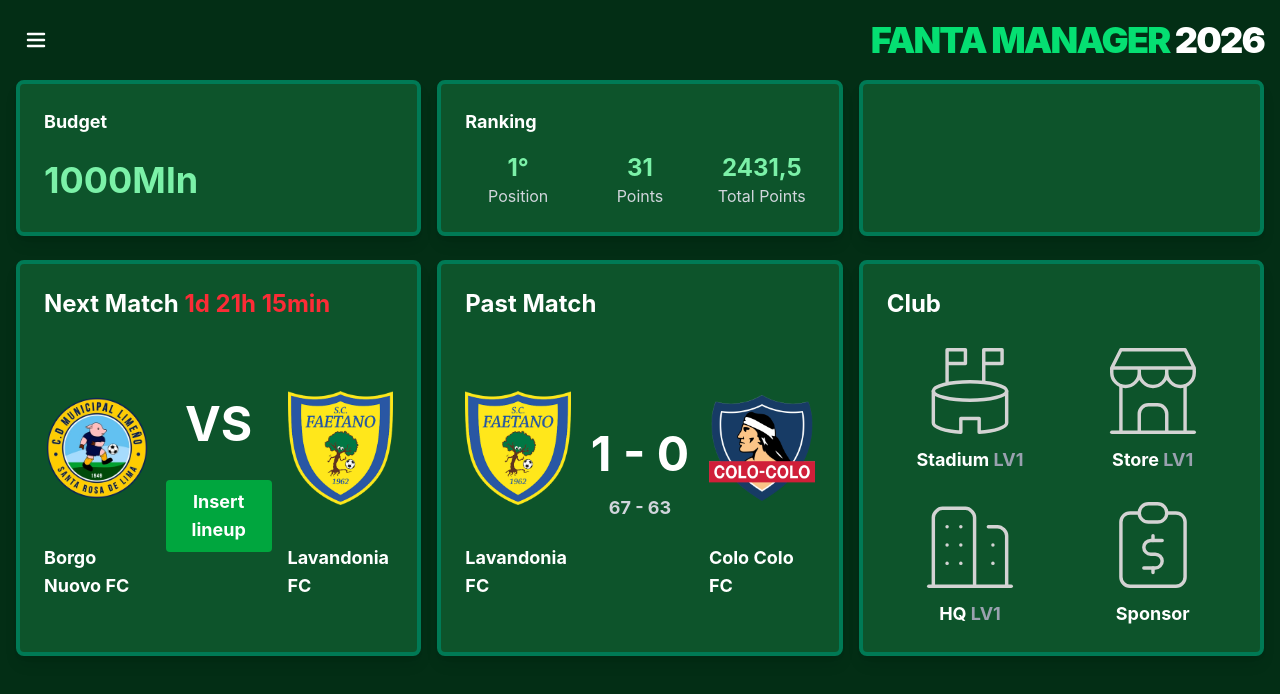
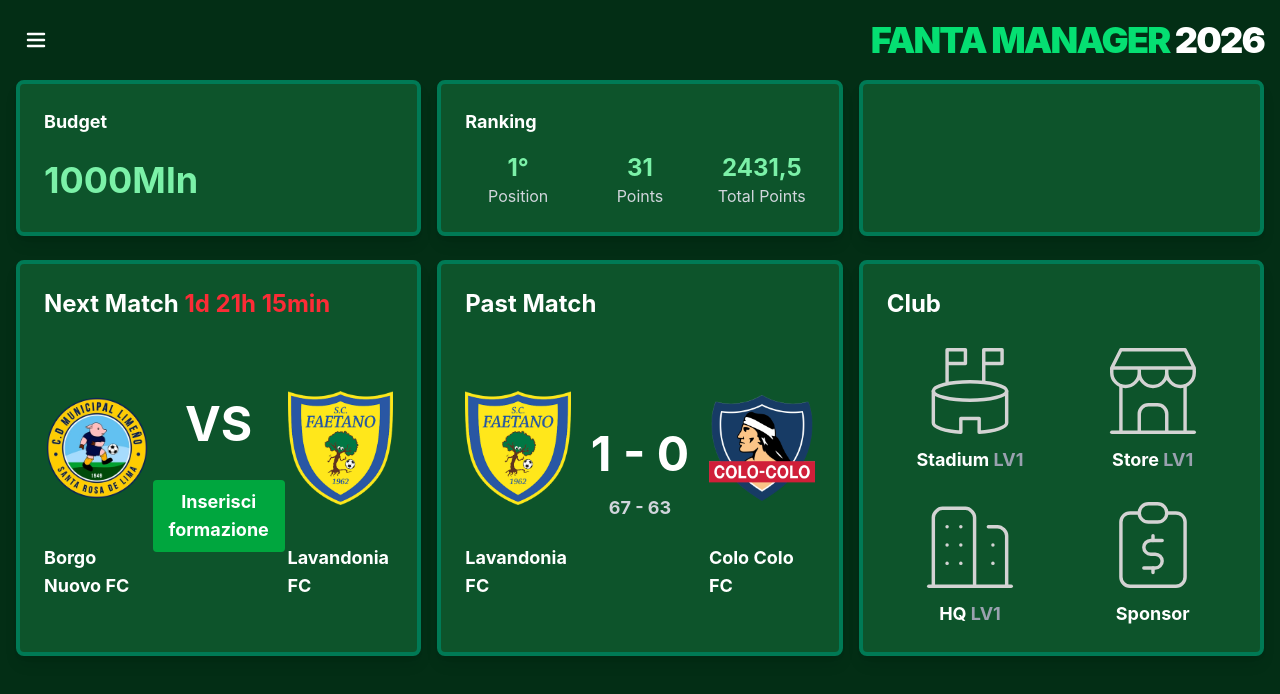
Before and after one commit to AleSigno4/FantaManager, a React (Vite) app in the folder frontend/: page / in a window 1280 px wide. Shown: the top 694 px of the page. Built offline with nearby package versions, Linux system fonts and the light colour scheme.

Commit message:
feat(Home.jsx): Link button to lineup page)

```diff
--- a/frontend/src/pages/Home.jsx
+++ b/frontend/src/pages/Home.jsx
@@ -1,4 +1,6 @@
 import teams from "../mocks/teams.json";
+import { Link } from "react-router-dom";
+
 
 export default function Home() {
   return (
@@ -55,9 +57,9 @@ export default function Home() {
               </div>
               <div className="flex flex-col items-center justify-center mt-4">
                 <h3 className="text-5xl font-bold text-white">VS</h3>
-                <button className="mt-8 bg-green-600 text-white text-lg font-bold px-4 py-2 rounded hover:bg-green-500 transition-colors cursor-pointer">
-                  Insert lineup
-                </button>
+                <Link to="/lineup" className="mt-8 bg-green-600 text-white text-lg text-center font-bold px-4 py-2 rounded hover:bg-green-500 transition-colors cursor-pointer">
+                  Inserisci formazione
+                </Link>
               </div>
               <div className="flex flex-col items-center justify-center mt-4">
                 <img
```
